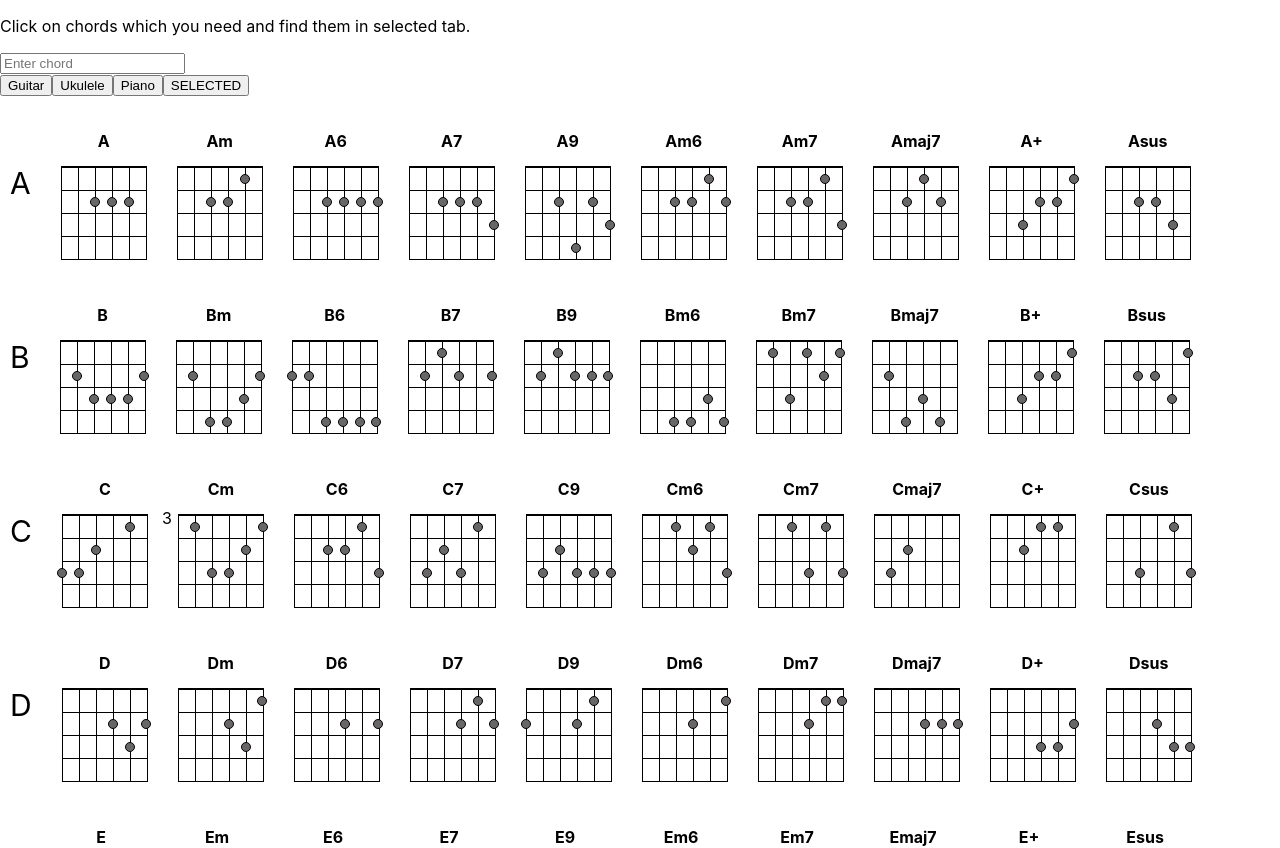
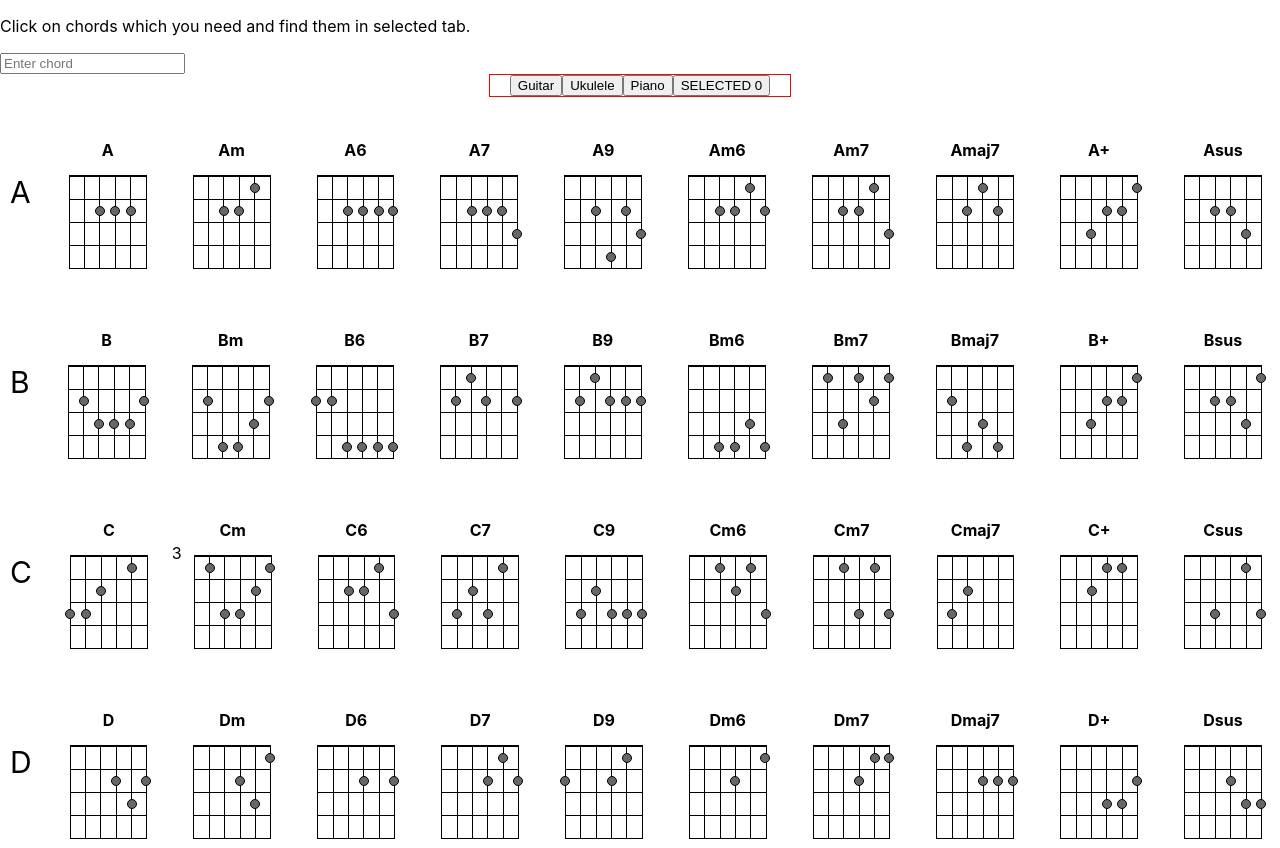
Before and after one commit to SVladikO/music_choird, a React (Create React App) app: page / in a window 1280 px wide. Shown: the top 848 px of the page. Built offline with nearby package versions, Linux system fonts and the light colour scheme.

Commit message:
Added beta version unfinished 70% done.

```diff
--- a/src/App.css
+++ b/src/App.css
@@ -4,6 +4,23 @@
   display: flex;
   gap: 30px;
 }
+
+.Tabs {
+  margin: 0 auto;
+  width: 300px;
+  border: solid 1px red;
+  display: flex;
+  justify-content: center;
+}
+.Tabs-in {
+  maring: 10px 0 0;
+}
+
+.center-content {
+  display: flex;
+  justify-content: center;
+}
+
 
 .chord-row-name {
   display: flex;
--- a/src/App.js
+++ b/src/App.js
@@ -19,33 +19,85 @@ const INSTRUMENT_TYPE = {
 
 function App() {
     const [selectedTab, setSelectedTab] = useState(INSTRUMENT_TYPE.GUITAR);
+    const [selectedSubTab, setSelectedSubTab] = useState(INSTRUMENT_TYPE.GUITAR);
+    const [selectedChords, setSelectedChords] = useState([]);
+
+    const selectChord = chord => setSelectedChords([...selectedChords, chord]);
 
     const renderChords = (chord, externalProps = {}) => (
         <div className="App">
             <div className="chord-row-name">{chord.name}</div>
-            {chord.chords.map(d => <GuitarChord key={d.name} chord={d} {...externalProps} />)}
+            {chord.chords.map(d =>
+                <GuitarChord
+                    key={d.name}
+                    chord={d}
+                    onChordSelect={selectChord}
+                    {...externalProps}
+                />)}
         </div>
     );
+
+    const renderTabs = () => {
+        return (
+            <div className="Tabs">
+                <button onClick={() => setSelectedTab(INSTRUMENT_TYPE.GUITAR)}>Guitar</button>
+                <button onClick={() => setSelectedTab(INSTRUMENT_TYPE.UKULELE)}>Ukulele</button>
+                <button onClick={() => setSelectedTab(INSTRUMENT_TYPE.PIANO)}>Piano</button>
+                <button
+                    onClick={() => setSelectedTab(INSTRUMENT_TYPE.SELECTED)}>SELECTED {selectedChords.length}</button>
+            </div>
+        )
+    }
+
+    const renderSubTabs = () => {
+        return (
+            <div className="Tabs Tabs-in">
+                <button onClick={() => setSelectedSubTab(INSTRUMENT_TYPE.GUITAR)}>Guitar</button>
+                <button onClick={() => setSelectedSubTab(INSTRUMENT_TYPE.UKULELE)}>Ukulele</button>
+                <button onClick={() => setSelectedSubTab(INSTRUMENT_TYPE.PIANO)}>Piano</button>
+            </div>
+        )
+    }
+    // const renderSubTabContent = () => {
+    //     switch (selectedTab) {
+    //         case INSTRUMENT_TYPE.GUITAR:
+    //         case INSTRUMENT_TYPE.UKULELE:
+    //         case INSTRUMENT_TYPE.PIANO:
+    //         {selectedSubTab == INSTRUMENT_TYPE.GUITAR && <div>GUITAR</div>}
+    //     {selectedSubTab == INSTRUMENT_TYPE.UKULELE && <div>UKULELE</div>}
+    //     {selectedSubTab == INSTRUMENT_TYPE.PIANO && <div>PIANO</div>}
+    // }
+    const renderTabContent = () => {
+        switch (selectedTab) {
+            case INSTRUMENT_TYPE.GUITAR:
+                return guitarData.map(g => renderChords(g, {showString6: true, showString5: true}));
+
+            case INSTRUMENT_TYPE.UKULELE:
+                return ukuleleData.map(g => renderChords(g));
+
+            case INSTRUMENT_TYPE.PIANO:
+                return <div>PIANO</div>;
+
+            case INSTRUMENT_TYPE.SELECTED:
+                return (
+                    <div>
+                        <p className='center-content'>SELECTED CHORDS:</p>
+                        {renderSubTabs()}
+
+                    </div>
+                )
+        }
+    }
+
     return (
         <>
             <p>Click on chords which you need and find them in selected tab.</p>
             <input placeholder={"Enter chord"}/>
-            <div>
-                <button onClick={() => setSelectedTab(INSTRUMENT_TYPE.GUITAR)}>Guitar</button>
-                <button onClick={() => setSelectedTab(INSTRUMENT_TYPE.UKULELE)}>Ukulele</button>
-                <button onClick={() => setSelectedTab(INSTRUMENT_TYPE.PIANO)}>Piano</button>
-                <button onClick={() => setSelectedTab(INSTRUMENT_TYPE.SELECTED)}>SELECTED</button>
-            </div>
-
-            {selectedTab == INSTRUMENT_TYPE.GUITAR && guitarData.map(g => renderChords(g, {showString6: true, showString5: true}))}
-            {selectedTab == INSTRUMENT_TYPE.UKULELE && ukuleleData.map(g => renderChords(g))}
-            {
-                selectedTab == INSTRUMENT_TYPE.SELECTED && <p>Chords per songs which you will play.</p>
-            }
+            {renderTabs()}
+            <div>{selectedChords.map(c => <span>{c}</span>)}</div>
+            {renderTabContent()}
         </>
-
     )
-        ;
 }
 
 export default App;
--- a/src/components/chord/chord.style.js
+++ b/src/components/chord/chord.style.js
@@ -11,6 +11,16 @@ export const Wrapper = styled.div`
     flex-direction: column;
     min-width: 86px;
     position: relative;
+    box-sizing: border-box;
+    border: solid 2px white;
+    border-radius: 4px;
+    padding: 6px;
+
+    &:hover {
+        border: solid 2px darkgreen;
+        background: mediumseagreen;
+        cursor: pointer;
+    }
 `;
 
 export const ChordName = styled.div`
--- a/src/components/guitar-chord/guitar-chord.js
+++ b/src/components/guitar-chord/guitar-chord.js
@@ -18,7 +18,7 @@ export default function GuitarChord(props) {
     }
 
     return (
-        <Wrapper>
+        <Wrapper onClick={() => props.onChordSelect(props.chord.name)}>
             <ChordName>{props.chord.name}</ChordName>
             <LadNumber>{props.chord.ladNumber}</LadNumber>
             <Table>
```
